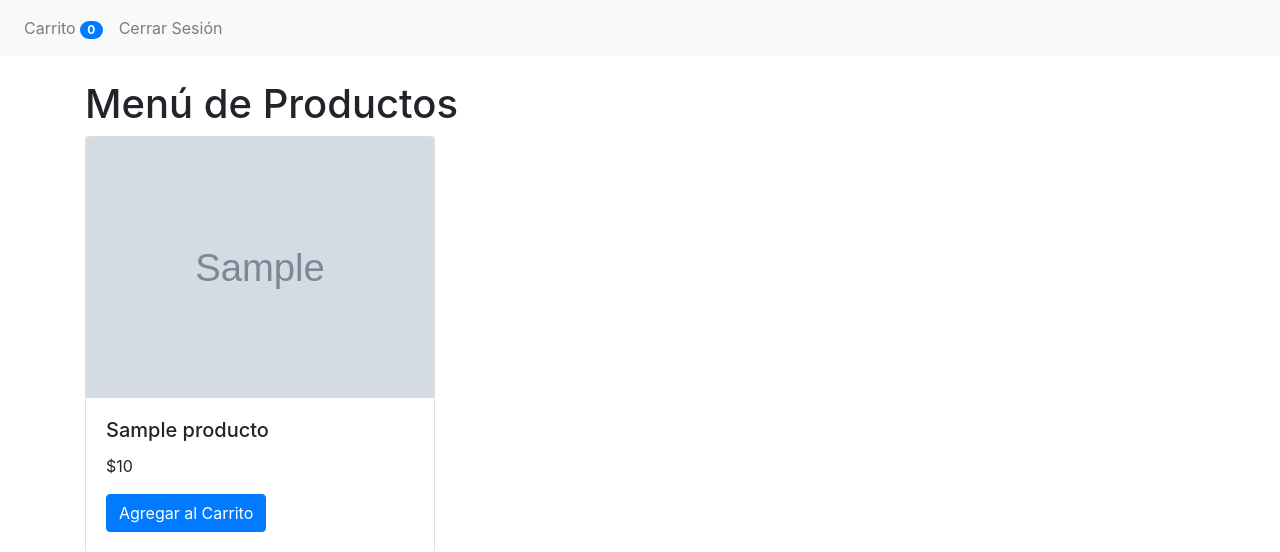
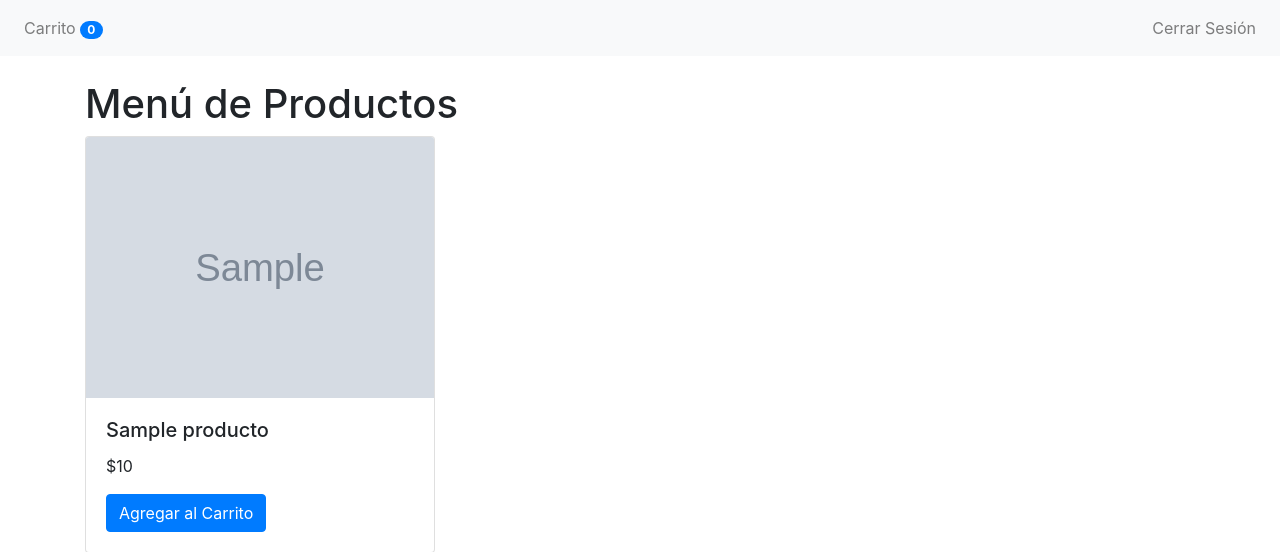
Before and after one commit to OmarPerezReyes/CafeteriaUPV, a PHP site: template app/views/productos.php in a window 1280 px wide. Shown: the top 552 px of the page. Run offline with PHP 8.4, Linux system fonts and the light colour scheme; the template is opened without the code that fills it: most values are stand-ins (such as "Sample title", 1, 10 or a date in 2020); grey boxes marked "Sample" are stand-in pictures.

Commit message:
++estilo

```diff
--- a/app/views/productos.php
+++ b/app/views/productos.php
@@ -9,7 +9,7 @@
 <body>
     <nav class="navbar navbar-expand-lg navbar-light bg-light">
         <div class="collapse navbar-collapse" id="navbarNav">
-            <ul class="navbar-nav">
+            <ul class="navbar-nav nav-fill">
                 <li class="nav-item">
                     <a class="nav-link" href="carritoLlenoController.php">
                         Carrito
@@ -20,7 +20,9 @@
                         <span class="badge badge-pill badge-primary"><?php echo $numProductosEnCarrito; ?></span>
                     </a>
                 </li>
-                <li class="nav-item">
+            </ul>
+            <ul class="navbar-nav ml-auto">
+                <li class="nav-item ml-auto">
                     <a class="nav-link" href="../controllers/cerrar_sesion.php">Cerrar Sesión</a>
                 </li>
             </ul>
```
